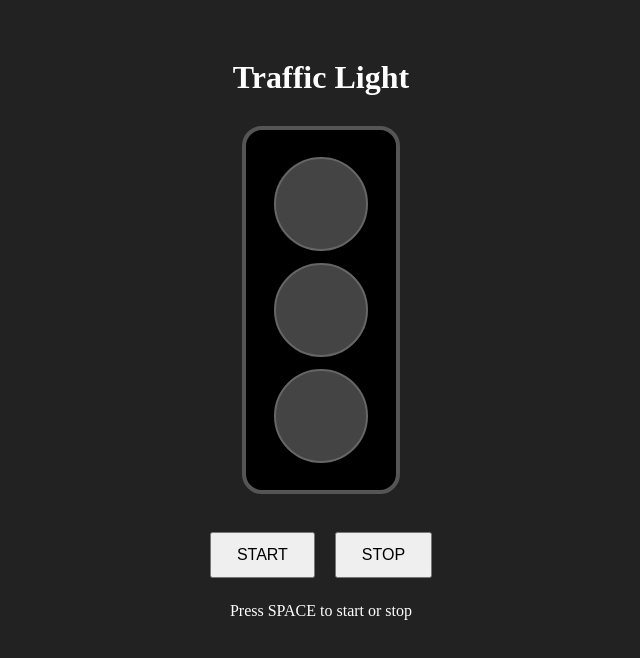
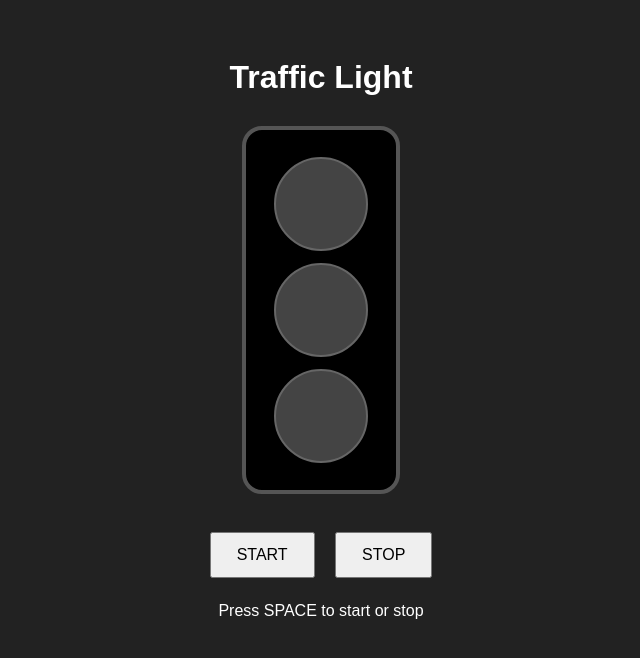
Before and after one commit to valdemarjhh-del/ksj, a plain HTML site: page index.html in a window 1280 px wide. Shown: the whole page, without its empty margins (319-959 px from the left). Drawn offline with Linux system fonts and the light colour scheme.

Commit message:
Change font family from Commissioner to Arial

```diff
--- a/index.html
+++ b/index.html
@@ -8,7 +8,7 @@
 body {
     background: #222;
     color: white;
-    font-family: Commissioner;
+    font-family: Arial;
     text-align: center;
     padding-top: 30px;
 }
```
